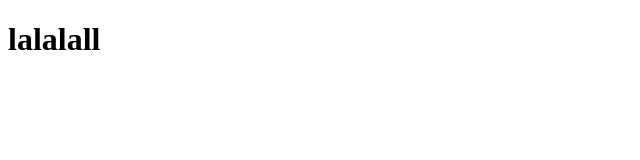
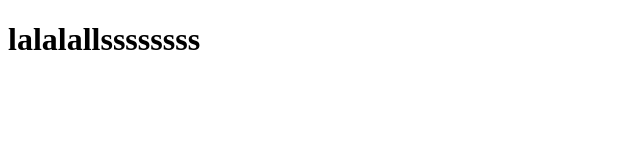
Before and after one commit to peikaqiu/web, a plain HTML site: page index.html in a window 1280 px wide. Shown: the whole page, without its empty margins (0-640 px from the left). Drawn offline with Linux system fonts and the light colour scheme.

Commit message:
更改了一些内容2

```diff
--- a/index.html
+++ b/index.html
@@ -5,6 +5,6 @@
 		<title></title>
 	</head>
 	<body>
-		<h1>lalalall</h1>
+		<h1>lalalallssssssss</h1>
 	</body>
 </html>
```
